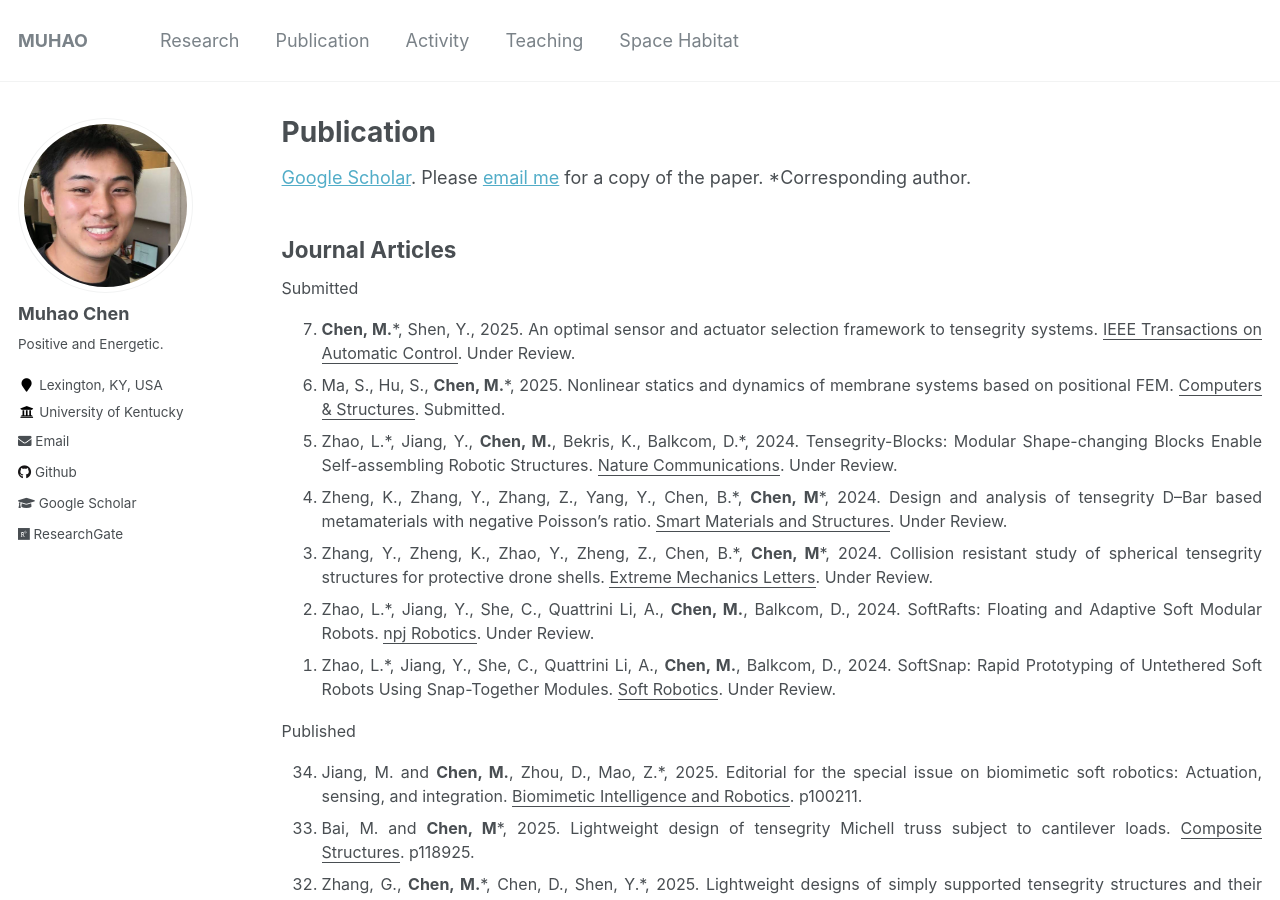
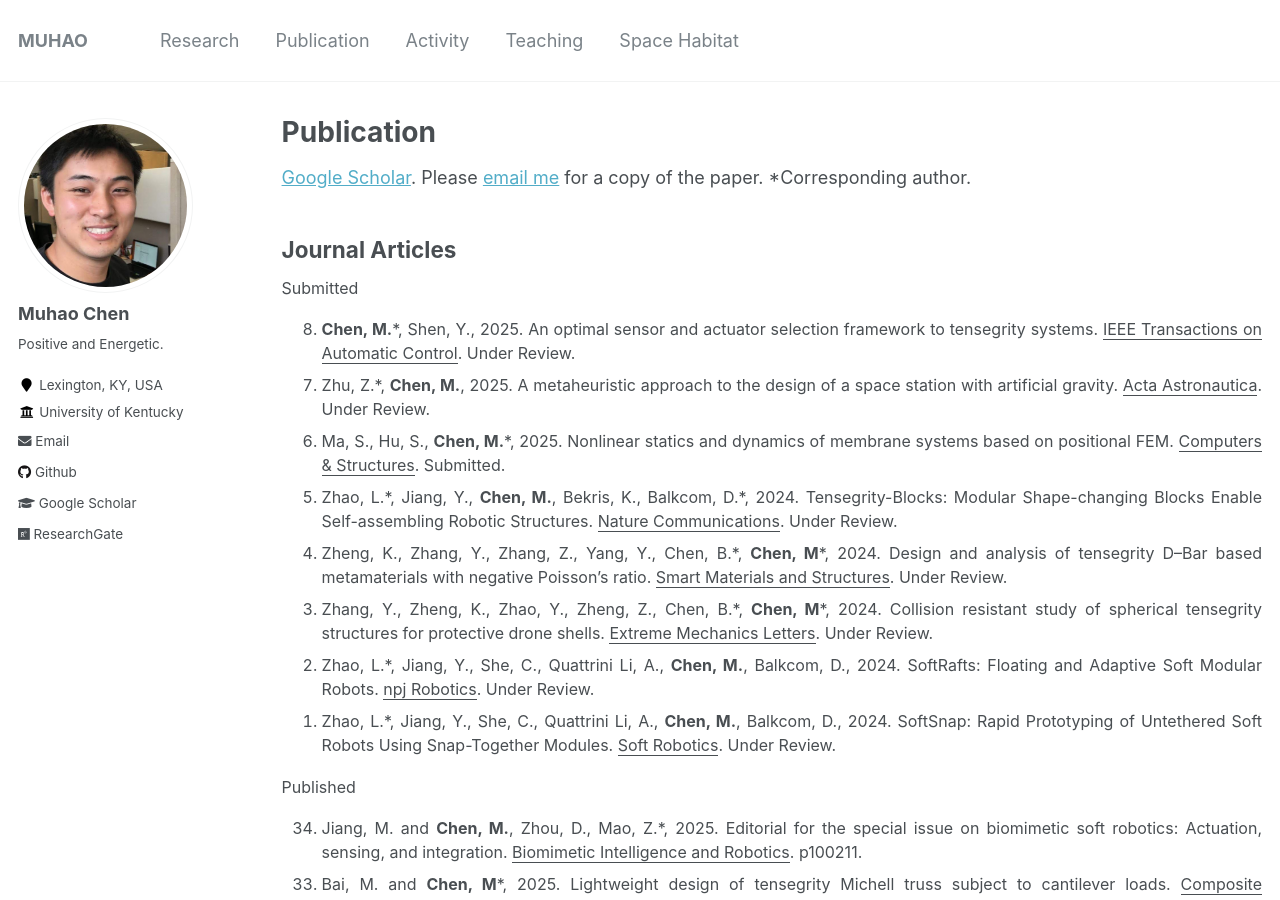
Before and after one commit to Muhao-Chen/muhao-chen.github.io, a Jekyll site: the page built from _pages/publication.md, in a window 1280 px wide and 900 px high. Built offline with Jekyll 4.4.1, drawn with Linux system fonts in a browser that asks for light colours.

Commit message:
Update publication.md

```diff
--- a/_pages/publication.md
+++ b/_pages/publication.md
@@ -17,7 +17,8 @@ toc: true
 Submitted
 <ol reversed>
 <li> <strong>Chen, M.</strong>*, Shen, Y., 2025. An optimal sensor and actuator selection framework to tensegrity systems. <u>IEEE Transactions on Automatic Control</u>. Under Review. </li>
-<li>Ma, S., Hu, S., <strong>Chen, M.</strong>*, 2025. Nonlinear statics and dynamics of membrane systems based on positional FEM. <u>Computers & Structures</u>. Submitted.</li>
+<li> Zhu, Z.*, <strong>Chen, M.</strong>, 2025. A metaheuristic approach to the design of a space station with artificial gravity. <u>Acta Astronautica</u>. Under Review. </li>
+<li> Ma, S., Hu, S., <strong>Chen, M.</strong>*, 2025. Nonlinear statics and dynamics of membrane systems based on positional FEM. <u>Computers & Structures</u>. Submitted.</li>
 <!-- <li> Chen, Y.*, <strong>Chen, M.</strong>, Xia, X., Hermanson, J.C., Qi, F., 2025. Efficient Monte Carlo Simulations of Coagulation Based on Weighted Particle Strategies. <u>Advanced Powder Technology</u>. Under Review. </li> -->
 <li> Zhao, L.*, Jiang, Y., <strong>Chen, M.</strong>, Bekris, K., Balkcom, D.*, 2024. Tensegrity-Blocks: Modular Shape-changing Blocks Enable Self-assembling Robotic Structures. <u>Nature Communications</u>. Under Review. </li>
 <li> Zheng, K., Zhang, Y., Zhang, Z., Yang, Y., Chen, B.*, <strong>Chen, M</strong>*, 2024. Design and analysis of tensegrity D–Bar based metamaterials with negative Poisson’s ratio. <u>Smart Materials and Structures</u>. Under Review. </li>
```
